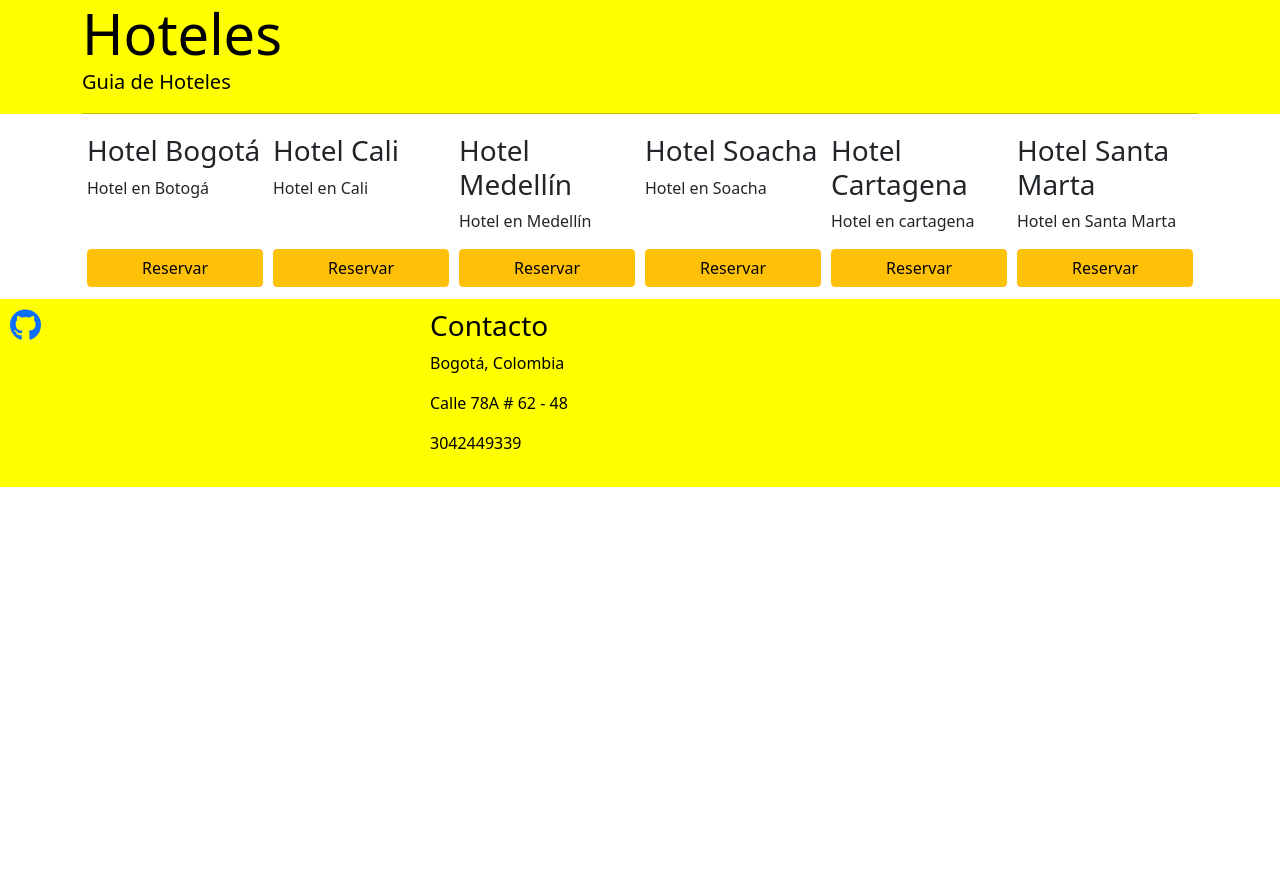
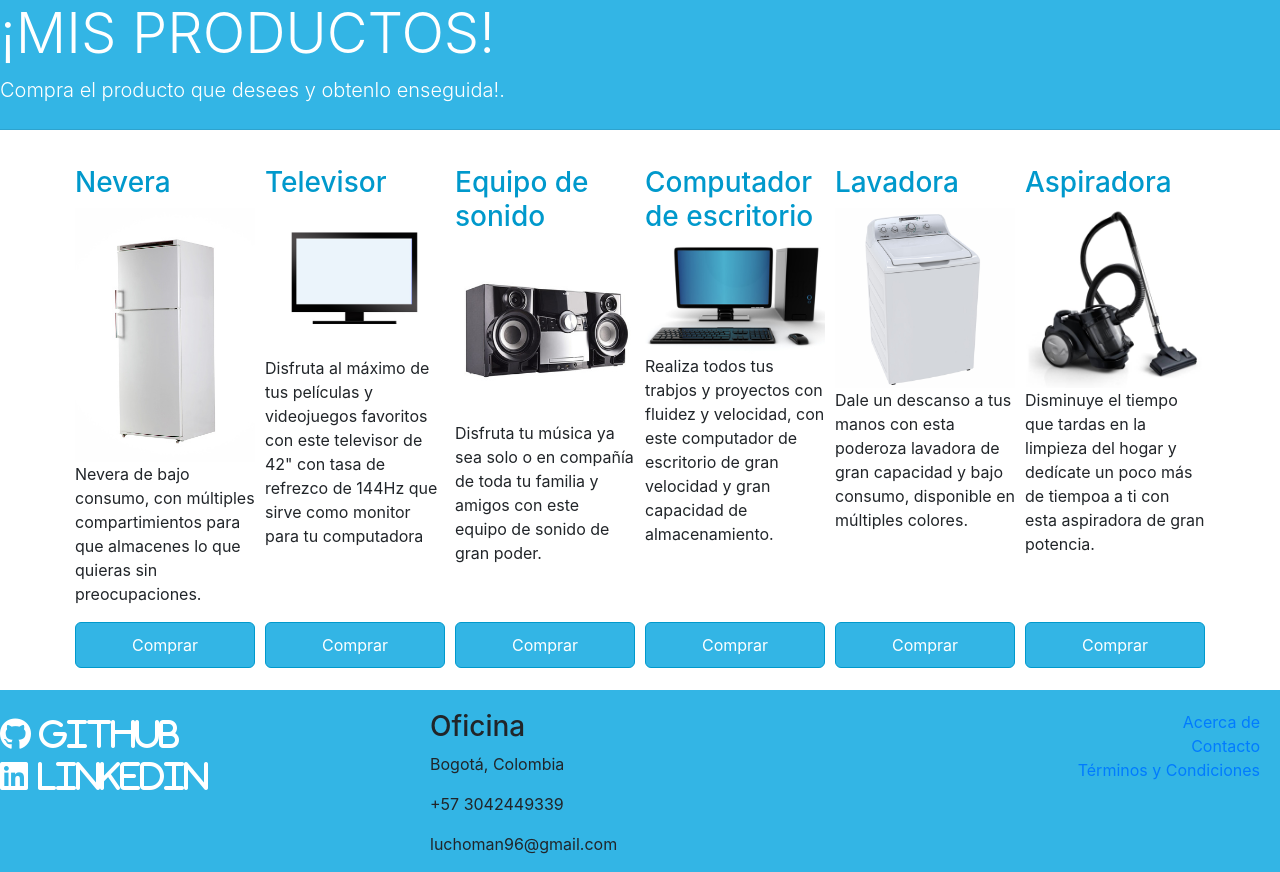
Before and after one commit to ElLuchoMan/productos, a website: page index.html in a window 1280 px wide. Before the commit the page ends 800 px from the top, so only its background shows below. Drawn offline with nearby package versions, Linux system fonts and the light colour scheme.

Commit message:
listo para entrega

```diff
--- a/css/main.css
+++ b/css/main.css
@@ -1,22 +1,37 @@
-.jumbotron{
-    background-color: yellow;
-    color: black;
+.jumbotro{
+    background-color: #33b5e5;
+    color: white;
 }
 .footer{
-    padding: 10px 10px 0 10px;
-    background-color: yellow;
-    color: black;
+    padding: 20px 20px 0 0;
+    background-color:  #33b5e5;
     margin-bottom: 0px;
-    margin-top: 10px;
+       margin-top: 20px;
 }
-.btn-reserva{
+.btn-comprar{
     width: 100%;
 
+    padding: 10px;
+     color: white;
+    background-color:#33b5e5;
+    border-radius: 6px;
+    border: 1px solid #0099cc;
+
+}
+.btn-comprar:hover{
+    color: #0099cc;
+    background-color: white;
 }
 
-.card-hotel{
+.card-producto{
     flex: 1 150px;
     padding: 2px 5px 2px 5px;
     margin-top: 10px;
 
 }
+.h3{
+    color: #0099cc;
+}
+.icon{
+    color:white;
+}
--- a/index.html
+++ b/index.html
@@ -3,106 +3,116 @@
 
 <head>
     <meta charset="utf-8">
-    <meta name="viewport" content="width=device-width, initial-scale=1">
+    <meta name="viewport" content="width=device-width, initial-scale=1, shink-to-fit=no">
     <link href="./css/main.css" rel="stylesheet">
-    <link href="https://cdn.jsdelivr.net/npm/bootstrap@5.0.0-beta1/dist/css/bootstrap.min.css" rel="stylesheet"
-        integrity="sha384-giJF6kkoqNQ00vy+HMDP7azOuL0xtbfIcaT9wjKHr8RbDVddVHyTfAAsrekwKmP1" crossorigin="anonymous">
-    <script src="https://cdn.jsdelivr.net/npm/bootstrap@5.0.0-beta1/dist/js/bootstrap.bundle.min.js"
-        integrity="sha384-ygbV9kiqUc6oa4msXn9868pTtWMgiQaeYH7/t7LECLbyPA2x65Kgf80OJFdroafW"
-        crossorigin="anonymous"></script>
-    <script src="https://kit.fontawesome.com/06996f812f.js" crossorigin="anonymous"></script>
-
-    <title>Guia Hoteles</title>
+    <link href="node_modules/bootstrap/dist/css/bootstrap.min.css" rel="stylesheet">
+    <title>Mis productos</title>
 </head>
 
 <body>
-    <div class="jumbotron jumbotron-fluid">
-        <div class="container">
-            <h class="display-4">Hoteles</h>
-            <p class="lead">Guia de Hoteles</p>
-            <hr class="my-2">
-        </div>
+    <div class="jumbotro jumbotron-fluid">
+        <h1 class="display-4">¡MIS PRODUCTOS!</h1>
+        <p class="lead">Compra el producto que desees y obtenlo enseguida!.</p>
+        <hr class="my-4">
     </div>
     <div class="container">
-
-        <div class="d-flex flex-wrap">
-
-            <div class="card-hotel d-flex flex-column justify-content-between">
+        <div class=" row d-flex flex-wrap">
+            <div class="card-producto d-flex flex-column justify-content-between">
                 <div>
-                    <h3>Hotel Bogotá</h3>
-                    <p>Hotel en Botogá</p>
-                </div>
-
-            <div>
-                <button type="button" class="btn btn-reserva btn-warning">Reservar</button>
-            </div>
-        </div>
-            <div class="card-hotel d-flex flex-column justify-content-between">
-                <div>
-                    <h3>Hotel Cali</h3>
-                    <p>Hotel en Cali</p>
+                    <h3 class="h3">Nevera</h3>
+                    <img src="img/nevera.jpg" class="card-img-top">
+                    <p>Nevera de bajo consumo, con múltiples compartimientos para que almacenes lo que quieras sin
+                        preocupaciones.</p>
                 </div>
                 <div>
-                    <button type="button" class="btn btn-reserva btn-warning">Reservar</button>
+                    <button type="button" class="btn-comprar">Comprar</button>
                 </div>
             </div>
-            <div class="card-hotel d-flex flex-column justify-content-between">
+            <div class="card-producto d-flex flex-column justify-content-between">
                 <div>
-                    <h3>Hotel Medellín</h3>
-                    <p>Hotel en Medellín</p>
+                    <h3 class="h3">Televisor</h3>
+                    <img src="img/televisor.jpg" class="card-img-top">
+                    <p>Disfruta al máximo de tus películas y videojuegos favoritos con este televisor de 42" con tasa de
+                        refrezco de 144Hz que sirve como monitor para tu computadora</p>
                 </div>
                 <div>
-                    <button type="button" class="btn btn-reserva btn-warning">Reservar</button>
+                    <button type="button" class="btn-comprar">Comprar</button>
                 </div>
             </div>
-
-            <div class="card-hotel d-flex flex-column justify-content-between">
+            <div class="card-producto d-flex flex-column justify-content-between">
                 <div>
-                    <h3>Hotel Soacha</h3>
-                    <p>Hotel en Soacha</p>
+                    <h3 class="h3">Equipo de sonido</h3>
+                    <img src="img/equipo.jpg" class="card-img-top">
+                    <p>Disfruta tu música ya sea solo o en compañía de toda tu familia y amigos con este equipo de
+                        sonido de gran poder.</p>
                 </div>
                 <div>
-                    <button type="button" class="btn btn-reserva btn-warning">Reservar</button>
+                    <button type="button" class="btn-comprar">Comprar</button>
                 </div>
             </div>
-            <div class="card-hotel d-flex flex-column justify-content-between">
+            <div class="card-producto d-flex flex-column justify-content-between">
                 <div>
-                    <h3>Hotel Cartagena</h3>
-                    <p>Hotel en cartagena</p>
+                    <h3 class="h3">Computador de escritorio</h3>
+                    <img src="img/pc.jpg" class="card-img-top">
+                    <p>Realiza todos tus trabjos y proyectos con fluidez y velocidad, con este computador de escritorio
+                        de gran velocidad
+                        y gran capacidad de almacenamiento.</p>
                 </div>
                 <div>
-                    <button type="button" class="btn btn-reserva btn-warning">Reservar</button>
+                    <button type="button" class="btn-comprar">Comprar</button>
                 </div>
             </div>
-            <div class="card-hotel d-flex flex-column justify-content-between">
+            <div class="card-producto d-flex flex-column justify-content-between">
                 <div>
-                    <h3>Hotel Santa Marta</h3>
-                    <p>Hotel en Santa Marta</p>
+                    <h3 class="h3">Lavadora</h3>
+                    <img src="img/lavadora.jpg" class="card-img-top">
+                    <p>Dale un descanso a tus manos con esta poderoza lavadora de gran capacidad y bajo consumo,
+                        disponible en múltiples colores.</p>
                 </div>
                 <div>
-                    <button type="button" class="btn  btn-reserva btn-warning">Reservar</button>
+                    <button type="button" class="btn-comprar">Comprar</button>
+                </div>
+            </div>
+            <div class="card-producto d-flex flex-column justify-content-between">
+                <div>
+                    <h3 class="h3">Aspiradora</h3>
+                    <img src="img/aspiradora.jpg" class="card-img-top">
+                    <p>Disminuye el tiempo que tardas en la limpieza del hogar y dedícate un poco más de tiempoa a ti
+                        con esta aspiradora de gran potencia.</p>
+                </div>
+                <div>
+                    <button type="button" class="btn-comprar">Comprar</button>
                 </div>
             </div>
         </div>
     </div>
-
-
     <footer class="footer">
-        <div class="d-flex flex-wrap">
-            <div class="col-sm-4 d-flex flex-column">
-                <a href=""><i class="fa fa-github fa-2x"></i></a>
+        <div class=" row">
+            <div class="col-sm-4 d-flex flex-column align-items-start">
+                <a class="mt-2" href="http://www.github.com/ElLuchoMan"><i class="icon fa fa-github fa-2x">
+                        Github</i></a>
+                <a class="mt-2" href="https://www.linkedin.com/in/baluisto"><i class="icon fab fa-linkedin fa-2x">
+                        Linkedin</i></a>
             </div>
-            <div class="col-sm-4 d-flex flex-column">
+            <div class="col-sm-4">
                 <address>
-                    <h3>Contacto</h3>
+                    <h3>Oficina</h3>
                     <p>Bogotá, Colombia</p>
-                    <p>Calle 78A # 62 - 48</p>
-                    <p>3042449339</p>
+                    <p>+57 3042449339</p>
+                    <p>luchoman96@gmail.com</p>
                 </address>
+            </div>
+            <div class=" col-sm-4 d-flex flex-column align-items-end">
+                <a href="">Acerca de </a>
+                <a href="">Contacto </a>
+                <a href="">Términos y Condiciones </a>
             </div>
         </div>
     </footer>
+    <script src="node_modules/bootstrap/dist/js/bootstrap.min.js"></script>
+    <script src="node_modules/popper.js/dist/popper.min.js"></script>
+    <script src="node_modules/jquery/dist/jquery.min.js"></script>
+    <script src="https://kit.fontawesome.com/06996f812f.js" crossorigin="anonymous"></script>
 </body>
 
-
 </html>
--- a/package.json
+++ b/package.json
@@ -1,5 +1,5 @@
 {
-  "name": "guia-hoteles",
+  "name": "productos",
   "version": "1.0.0",
   "description": "Primer proyecto especialización ",
   "main": "index.html",
```
Also changed, not shown: img/aspiradora.jpg (added), img/equipo.jpg (added), img/lavadora.jpg (added), img/nevera.jpg (added), img/pc.jpg (added), img/televisor.jpg (added), 2 other files.
